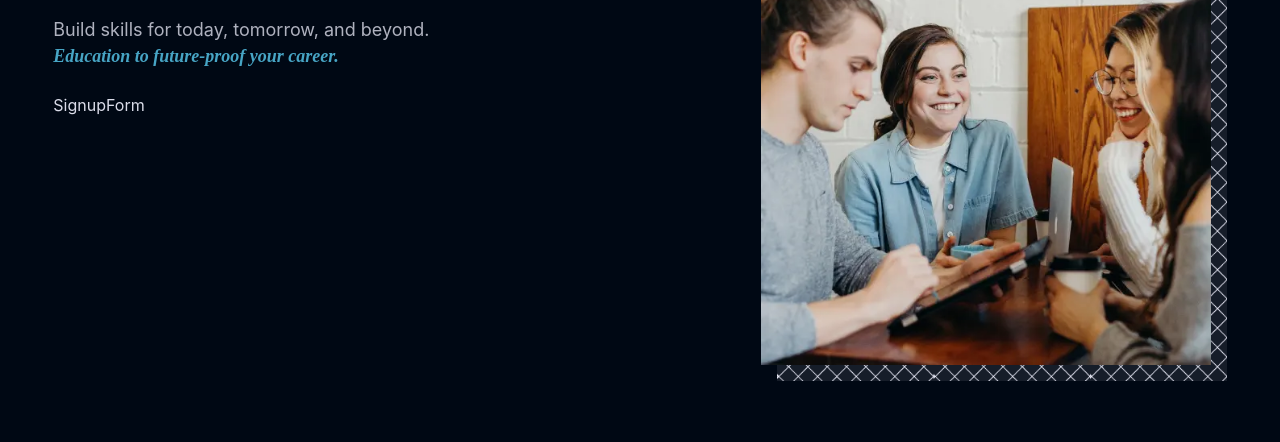
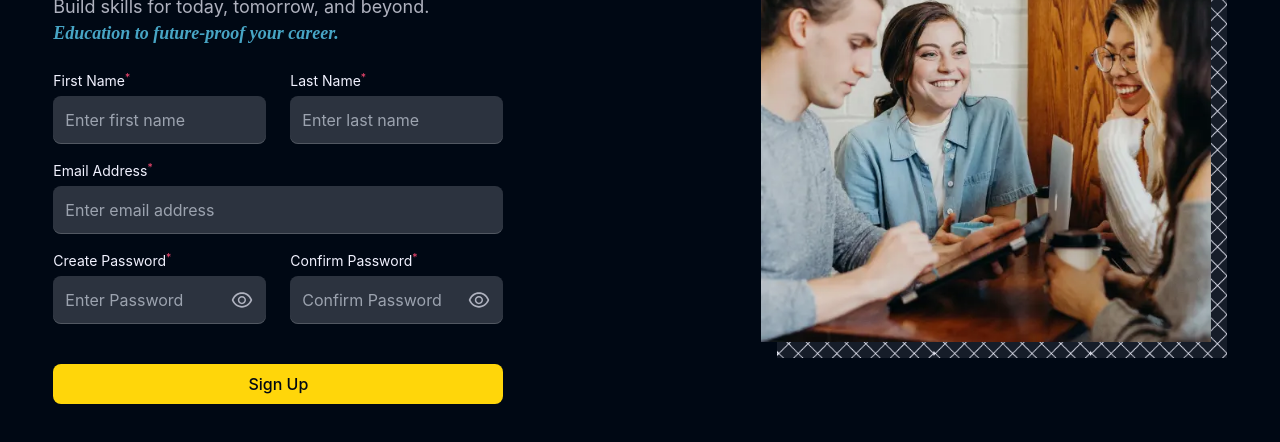
Before and after one commit to abhikhandelwalgupta/studyNotion, a React (Create React App) app: page /signup in a window 1280 px wide. Shown: the part 282-724 px from the top of the page. Built offline with nearby package versions, Linux system fonts and the light colour scheme; no server answers.

Commit message:
signup from

```diff
--- a/src/components/core/Auth/SignupForm.jsx
+++ b/src/components/core/Auth/SignupForm.jsx
@@ -1,9 +1,127 @@
-import React from 'react'
+import React, { useState } from "react";
+import { AiOutlineEye, AiOutlineEyeInvisible } from "react-icons/ai";
 
 const SignupForm = () => {
+  const [showPassword, setShowPassword] = useState(false);
   return (
-    <div className='mt-6 text-richblack-25 flex w-full flex-col gap-y-4'>SignupForm</div>
-  )
-}
+    <form className="mt-6 flex w-full flex-col gap-y-4 ">
+      <div className="flex justify-around items-center gap-6 ">
+        <label className="w-[50%]">
+          <p className="text-[0.875rem] leading-[1.375rem] text-richblack-5 mb-1">
+            First Name
+            <sup className="text-pink-200">*</sup>
+          </p>
+          <input
+            type="text"
+            required
+            placeholder="Enter first name"
+            name="firstName"
+            autoComplete="off"
+            style={{
+              boxShadow: "inset 0px -1px 0px rgba(255, 255, 255, 0.18)",
+            }}
+            className="rounded-lg p-3  bg-richblack-700  w-full text-richblack-5   focus:outline-none"
+          />
+        </label>
+        <label className="w-[50%]">
+          <p className="text-[0.875rem] leading-[1.375rem] text-richblack-5 mb-1">
+            Last Name
+            <sup className="text-pink-200">*</sup>
+          </p>
+          <input
+            type="text"
+            required
+            placeholder="Enter last name"
+            name="lastName"
+            autoComplete="off"
+            style={{
+              boxShadow: "inset 0px -1px 0px rgba(255, 255, 255, 0.18)",
+            }}
+            className="rounded-lg p-3  bg-richblack-700  w-full text-richblack-5   focus:outline-none"
+          />
+        </label>
+      </div>
+      <label className="w-full ">
+        <p className="text-[0.875rem] leading-[1.375rem] text-richblack-5 mb-1">
+          Email Address
+          <sup className="text-pink-200">*</sup>
+        </p>
+        <input
+          type="email"
+          required
+          placeholder="Enter email address"
+          name="email"
+          autoComplete="off"
+          style={{
+            boxShadow: "inset 0px -1px 0px rgba(255, 255, 255, 0.18)",
+          }}
+          className="rounded-lg p-3  bg-richblack-700  w-full text-richblack-5   focus:outline-none"
+        />
+      </label>
 
-export default SignupForm
+      <div className="flex justify-around items-center gap-6 ">
+        <label className="relative w-[50%]">
+          <p className="text-[0.875rem] leading-[1.375rem] text-richblack-5 mb-1">
+            Create Password
+            <sup className="text-pink-200">*</sup>
+          </p>
+          <input
+            type={showPassword ? "text" : "password"}
+            required
+            placeholder="Enter Password"
+            name="firstName"
+            autoComplete="off"
+            style={{
+              boxShadow: "inset 0px -1px 0px rgba(255, 255, 255, 0.18)",
+            }}
+            className="rounded-lg p-3  bg-richblack-700  w-full text-richblack-5   focus:outline-none"
+          />
+          <span
+            onClick={() => setShowPassword((prev) => !prev)}
+            className="absolute right-3 top-[38px] z-[10] cursor-pointer"
+          >
+            {showPassword ? (
+              <AiOutlineEyeInvisible fontSize={24} fill="#AFB2BF" />
+            ) : (
+              <AiOutlineEye fontSize={24} fill="#AFB2BF" />
+            )}
+          </span>
+        </label>
+        <label className="relative w-[50%]">
+          <p className="text-[0.875rem] leading-[1.375rem] text-richblack-5 mb-1">
+            Confirm Password
+            <sup className="text-pink-200">*</sup>
+          </p>
+          <input
+            type={showPassword ? "text" : "password"}
+            required
+            placeholder="Confirm Password"
+            name="lastName"
+            autoComplete="off"
+            style={{
+              boxShadow: "inset 0px -1px 0px rgba(255, 255, 255, 0.18)",
+            }}
+            className="rounded-lg p-3  bg-richblack-700  w-full text-richblack-5   focus:outline-none"
+          />
+          <span
+            onClick={() => setShowPassword((prev) => !prev)}
+            className="absolute right-3 top-[38px] z-[10] cursor-pointer"
+          >
+            {showPassword ? (
+              <AiOutlineEyeInvisible fontSize={24} fill="#AFB2BF" />
+            ) : (
+              <AiOutlineEye fontSize={24} fill="#AFB2BF" />
+            )}
+          </span>
+        </label>
+      </div>
+      <button className="bg-yellow-50 rounded-lg p-2 font-inter mt-6 ">
+        <span className="font-medium text-richblack-900  font-inter">
+          Sign Up
+        </span>
+      </button>
+    </form>
+  );
+};
+
+export default SignupForm;
--- a/src/components/core/Auth/Template.jsx
+++ b/src/components/core/Auth/Template.jsx
@@ -21,7 +21,7 @@
                     <img src={frameImg} alt='fram' width={558}
                         height={504}
                         loading="lazy" />
-                    <img src={image} alt='' className='absolute bottom-4 right-4 z-10' width={558}
+                    <img src={image} alt='' className='absolute -top-4 right-4 z-10' width={558}
                         height={504}
                         loading="lazy" />
                 </div>
```
